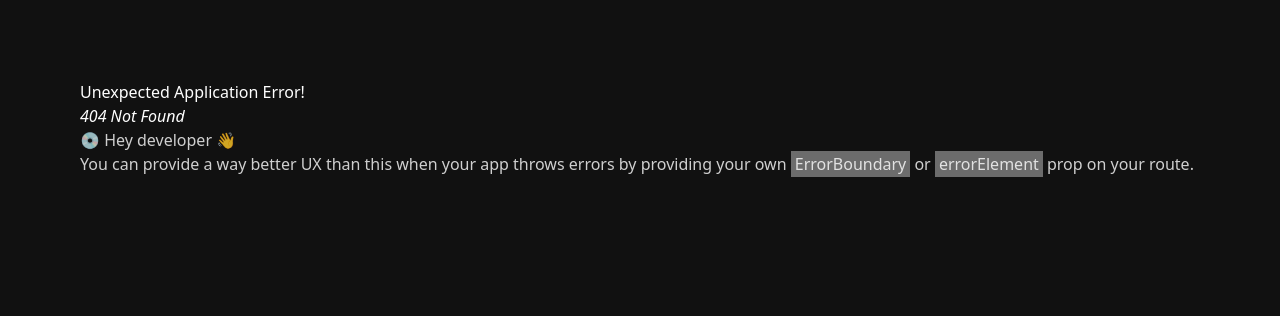
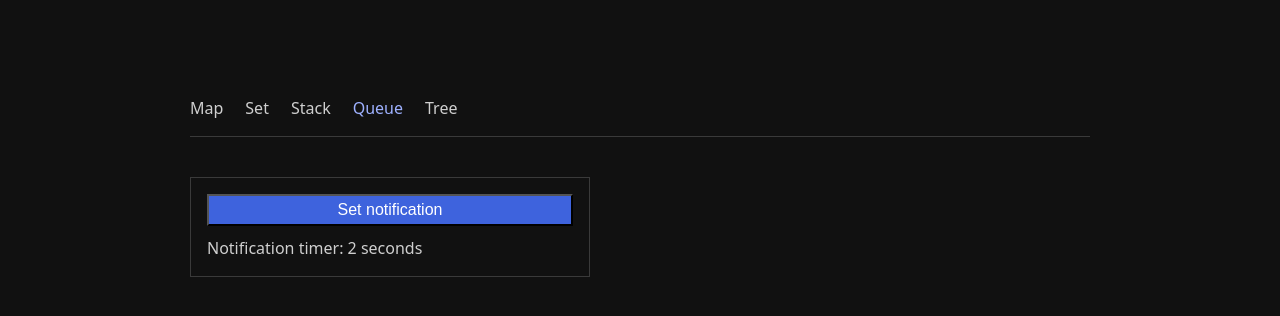
Before and after one commit to maxzavati/frontend_data_structures, a React (Vite) app: page /queue in a window 1280 px wide. Before the commit this address had no page. Shown: the top 316 px of the page. Built offline with nearby package versions, Linux system fonts and the light colour scheme.

Commit message:
feat: queue example

```diff
--- a/src/components/layout.tsx
+++ b/src/components/layout.tsx
@@ -4,8 +4,12 @@ import { Navigation } from './navigation';
 export default function MainLayout() {
   return (
     <div style={{ maxWidth: 900, margin: '0 auto' }}>
-      <Navigation />
-      <Outlet />
+      <header>
+        <Navigation />
+      </header>
+      <main>
+        <Outlet />
+      </main>
     </div>
   );
 }
--- a/src/examples/map.tsx
+++ b/src/examples/map.tsx
@@ -98,7 +98,7 @@ export function MapExample() {
     <div
       className='rootBox'
       style={{
-        maxWidth: 500,
+        maxWidth: 400,
       }}
     >
       <div className='box'>
@@ -109,8 +109,12 @@ export function MapExample() {
           onChange={(value) => setItemId(value)}
         />
         <div className='row'>
-          <button onClick={getItem}>Get Item</button>
-          <button onClick={deleteItem}>Delete Item</button>
+          <button onClick={getItem} disabled={!itemId}>
+            Get Item
+          </button>
+          <button onClick={deleteItem} disabled={!itemId}>
+            Delete Item
+          </button>
         </div>
       </div>
 
@@ -120,7 +124,9 @@ export function MapExample() {
           value={itemValue}
           onChange={(value) => setItemValue(value)}
         />
-        <button onClick={setItem}>Set Item</button>
+        <button onClick={setItem} disabled={!itemValue}>
+          Set Item
+        </button>
       </div>
 
       <div className='box'>
--- /dev/null
+++ b/src/examples/queue.tsx
@@ -0,0 +1,50 @@
+import { useState } from 'react';
+import type { Item } from '../types';
+
+export function QueueExample() {
+  const [notifications, setNotification] = useState<Item[]>([]);
+
+  const onNotification = () => {
+    setNotification((prev) => {
+      const newNotifications = [...prev];
+      newNotifications.push({
+        text: `This is norification #${notifications.length + 1}`,
+        id: `notif-${notifications.length + 1}`,
+      });
+      return newNotifications;
+    });
+
+    setTimeout(() => {
+      setNotification((prev) => {
+        const newNotifications = [...prev];
+        if (newNotifications.length) {
+          newNotifications.shift();
+        }
+        return newNotifications;
+      });
+    }, 2000);
+  };
+
+  return (
+    <div
+      className='rootBox'
+      style={{
+        maxWidth: 400,
+      }}
+    >
+      <div className='box'>
+        <button onClick={onNotification}>Set notification</button>
+        <p>Notification timer: 2 seconds</p>
+        {notifications.length ? (
+          <ul className='list'>
+            {notifications.map((item) => (
+              <li key={item.id} className='listItem'>
+                {item.text}
+              </li>
+            ))}
+          </ul>
+        ) : null}
+      </div>
+    </div>
+  );
+}
--- a/src/examples/set.tsx
+++ b/src/examples/set.tsx
@@ -21,7 +21,7 @@ export function SetExample() {
     <div
       className='rootBox'
       style={{
-        maxWidth: 500,
+        maxWidth: 400,
       }}
     >
       <div className='box'>
--- a/src/examples/stack.tsx
+++ b/src/examples/stack.tsx
@@ -69,7 +69,7 @@ export function StackExample() {
     <div
       className='box'
       style={{
-        maxWidth: 300,
+        maxWidth: 400,
       }}
     >
       <button onClick={onUndo} disabled={!state.historyStack.length}>
--- a/src/router.tsx
+++ b/src/router.tsx
@@ -3,6 +3,7 @@ import MainLayout from './components/layout';
 import MapRoute from './routes/map';
 import SetRoute from './routes/set';
 import StackRoute from './routes/stack';
+import QueueRoute from './routes/queue';
 
 const router = createBrowserRouter([
   {
@@ -22,6 +23,10 @@ const router = createBrowserRouter([
         path: '/stack',
         element: <StackRoute />,
       },
+      {
+        path: '/queue',
+        element: <QueueRoute />,
+      },
     ],
   },
 ]);
--- /dev/null
+++ b/src/routes/queue.tsx
@@ -0,0 +1,5 @@
+import { QueueExample } from '../examples/queue';
+
+export default function QueueRoute() {
+  return <QueueExample />;
+}
--- a/src/styles/global.css
+++ b/src/styles/global.css
@@ -67,6 +67,11 @@ a {
   color: inherit;
   font-family: inherit;
   text-decoration: none;
+}
+
+ul,
+ol {
+  list-style: none;
 }
 
 ul,
```
